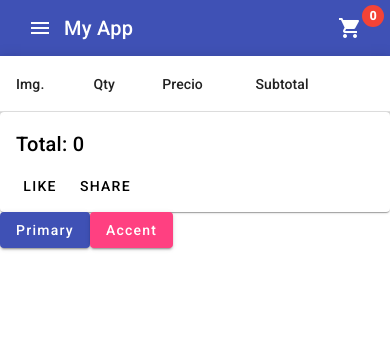
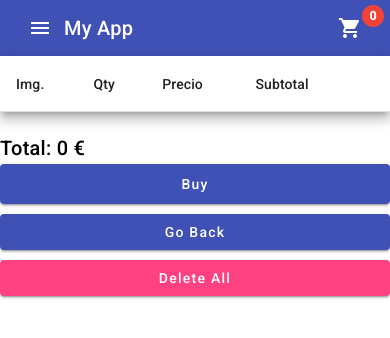
Before and after one commit to josepereza/angular15-material-shoppingCart, an Angular app: page /cart in a window 390 px wide. Shown: the top 338 px of the page. Built offline with nearby package versions, Linux system fonts and the light colour scheme.

Commit message:
first commit3

```diff
--- a/src/app/interfaces/producto.ts
+++ b/src/app/interfaces/producto.ts
@@ -1,5 +1,6 @@
 export interface Producto {
     prodId:number,
+    descripcion:string,
     img:string,
     precio:number,
     qty:number
--- a/src/app/pages/cart/cart.component.css
+++ b/src/app/pages/cart/cart.component.css
@@ -1,3 +1,30 @@
 table {
     width: 100%;
   }
+
+  .total{
+    margin-top: 20px;
+    display: flex;
+    justify-content: space-around;
+
+
+  }
+  .comprar {
+    padding: 20px 30px;
+  }
+  @media only screen and (max-width: 700px) {
+   button,a{
+    width: 100%;
+    margin-bottom: 10px;
+   margin-right: 0px;
+   }
+   a{
+    width: 100%;
+   }
+   .total{
+    margin-top: 20px;
+    justify-content: space-around;
+    flex-direction: column;
+
+  }
+  }
--- a/src/app/pages/cart/cart.component.html
+++ b/src/app/pages/cart/cart.component.html
@@ -36,15 +36,16 @@
     <tr mat-row *matRowDef="let row; columns: displayedColumns;"></tr>
   </table>
 
-  <mat-card>
+  <div class="total">
     <mat-card-header>
-      <mat-card-title>Total: {{total}} </mat-card-title>
+      <mat-card-title >Total: {{total }} €</mat-card-title>
 
     </mat-card-header>
     <mat-card-actions>
-      <button mat-button>LIKE</button>
-      <button mat-button>SHARE</button>
+      <button class="comprar" mat-raised-button color="primary">Buy</button>
     </mat-card-actions>
-  </mat-card>
-  <button mat-raised-button color="primary">Primary</button>
-  <button mat-raised-button color="accent">Accent</button>
+
+  <a  routerLink="/" mat-raised-button color="primary">Go Back</a>
+  <button mat-raised-button color="accent">Delete All</button>
+
+</div>
--- a/src/app/pages/home/home.component.html
+++ b/src/app/pages/home/home.component.html
@@ -2,16 +2,12 @@
     <mat-card *ngFor="let item of productArray" class="example-card">
         <mat-card-header>
           <div mat-card-avatar class="example-header-image"></div>
-          <mat-card-title>Shiba Inu</mat-card-title>
+          <mat-card-title>{{item.descripcion}}</mat-card-title>
           <mat-card-subtitle>Dog Breed</mat-card-subtitle>
         </mat-card-header>
         <img mat-card-image src="{{item.img}}" alt="Photo of a Shiba Inu">
-        <mat-card-content>
-          <p>
-            The Shiba Inu is the smallest of the six original and distinct spitz breeds of dog from Japan.
-            A small, agile dog that copes very well with mountainous terrain, the Shiba Inu was originally
-            bred for hunting.
-          </p>
+        <mat-card-content style="text-align: center;margin:20px;">
+          <h2>{{item.precio }}€</h2>
         </mat-card-content>
         <mat-card-actions>
             <div class="cantidad">
--- a/src/app/pages/home/home.component.ts
+++ b/src/app/pages/home/home.component.ts
@@ -10,24 +10,28 @@ export class HomeComponent {
   productAlmacen=[
     {
       prodId:1,
+      descripcion:"Hombre Pana",
       img:'./../../assets/images/t1.jpg',
      precio:400,
 
   },
   {
     prodId:2,
+    descripcion:"Hombre Sport",
     img:'./../../assets/images/t2.jpg',
      precio:300,
 
   },
   {
     prodId:3,
+    descripcion:"Lite Man Sport",
     img:'./../../assets/images/t3.jpg',
      precio:400,
 
   },
   {
     prodId:4,
+    descripcion:"Nuca Primary",
     img:'./../../assets/images/t4.jpg',
      precio:400,
 
```
